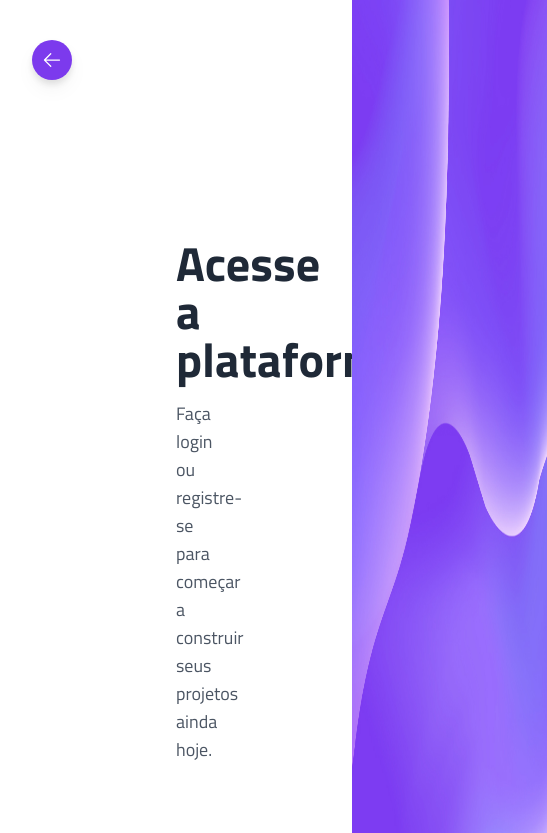
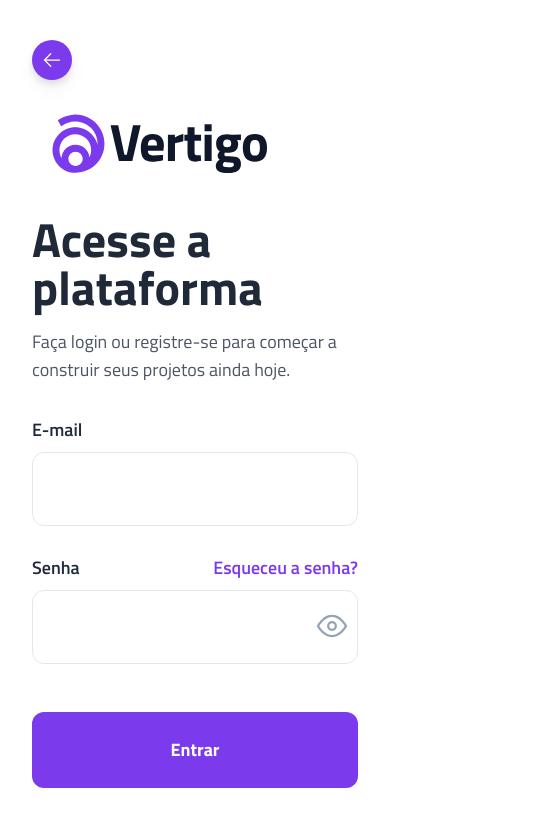
Before and after one commit to alerrandrojanio/bora-codar, a Next.js app: page /loginpage in a window 390 px wide. Shown: the top 833 px of the page, 547 px wide, since content can reach past the window. Built offline with nearby package versions, Linux system fonts and the light colour scheme.

Commit message:
login page resposiva

```diff
--- a/src/pages/loginpage.tsx
+++ b/src/pages/loginpage.tsx
@@ -34,12 +34,16 @@ export default function LoginPage() {
       <main className={`${titillium.variable} font-sans`}>
         <Back />
         <div className="h-screen flex">
-          <div className="w-1/2 py-16 px-44">
-            <Image src={Logo} alt="Logo" className="w-64 h-20" />
+          <div className="w-1/2 lg:px-40 py-16 md:px-10 max-sm:px-8 max-sm:w-full sm:px-8 sm:py-8">
+            <Image
+              src={Logo}
+              alt="Logo"
+              className="w-64 h-20 max-sm:mt-10 md:mt-10"
+            />
 
-            <div className="mt-24">
-              <div className="max-w-xl w-3/4">
-                <h1 className="text-5xl font-bold text-gray-800">
+            <div className="mt-24 max-sm:mt-8 md:mt-10">
+              <div className="max-w-xl w-3/4 max-sm:w-full">
+                <h1 className="text-5xl font-bold text-gray-800 ">
                   Acesse a plataforma
                 </h1>
                 <p className="text-gray-600 text-lg mt-4">
@@ -48,7 +52,7 @@ export default function LoginPage() {
                 </p>
               </div>
 
-              <form className="mt-16">
+              <form className="mt-16 max-sm:mt-8">
                 <div className="flex flex-col space-y-2">
                   <label
                     htmlFor="email"
@@ -126,7 +130,7 @@ export default function LoginPage() {
           <Image
             src={Background}
             alt="Background"
-            className="w-1/2"
+            className="w-1/2 max-sm:hidden min-sm:hidden"
             objectFit="cover"
           />
         </div>
```
